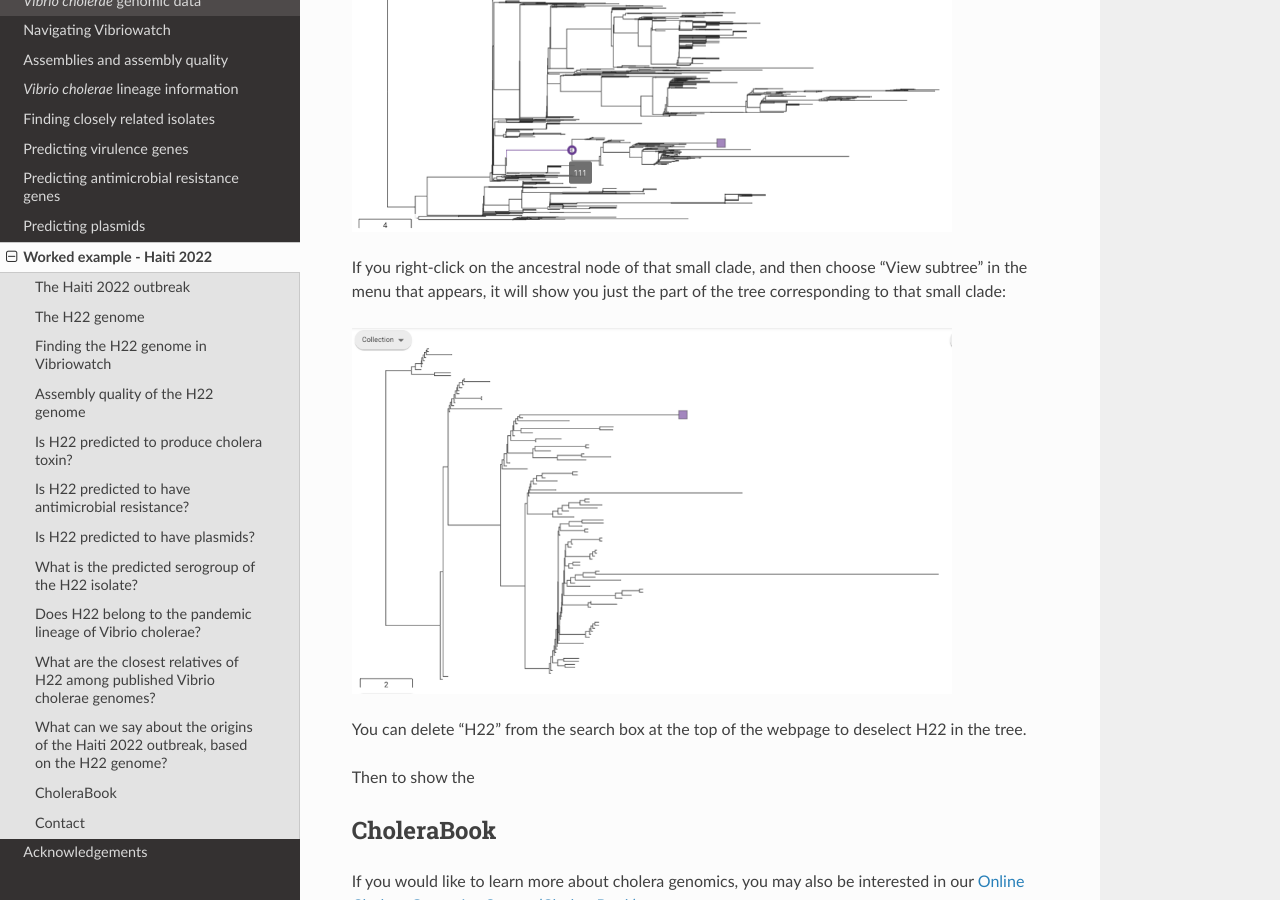
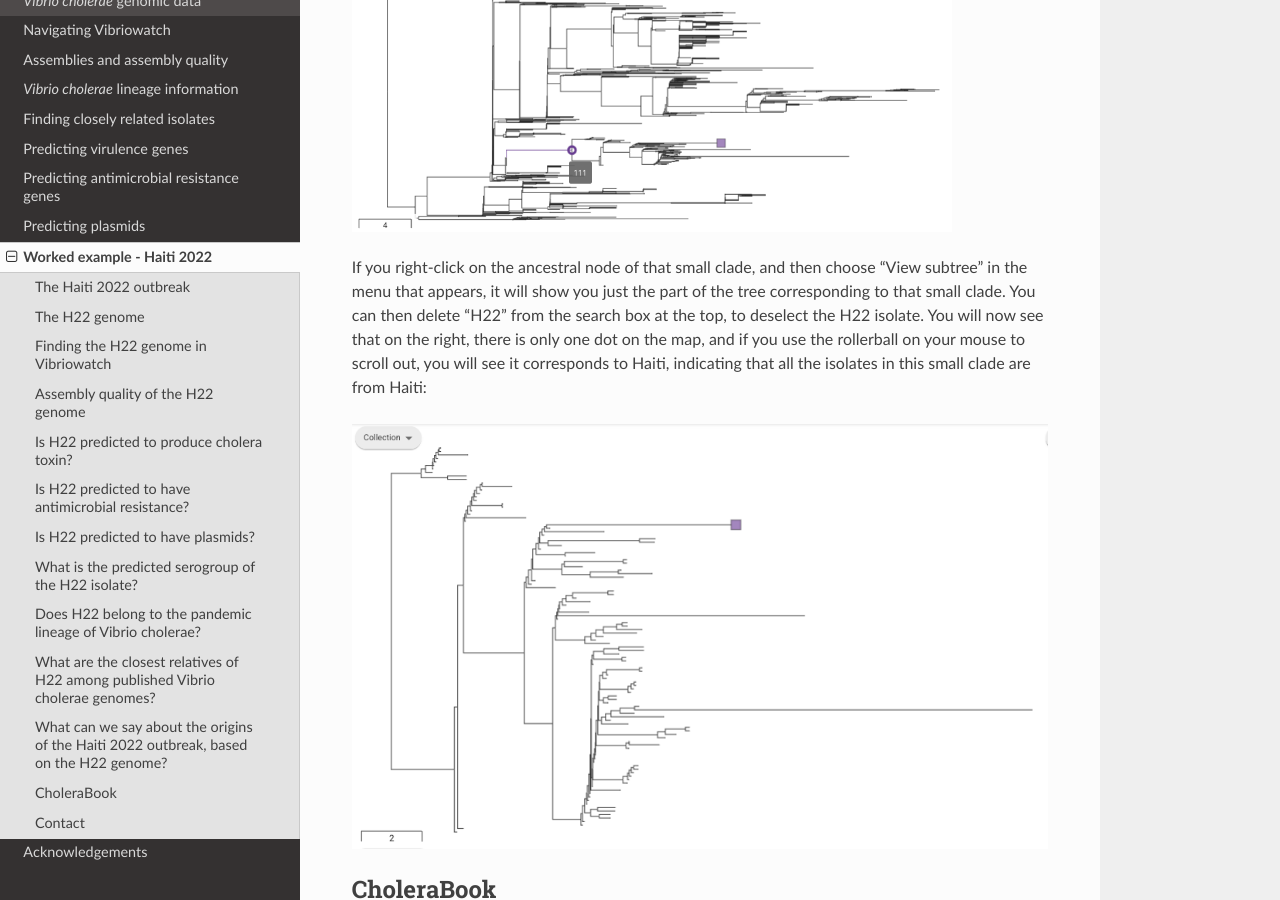
Before and after one commit to avrilcoghlan/vibriowatch, a Sphinx documentation site: the page built from docs/source/haiti.rst, in a window 1280 px wide and 900 px high, scrolled down 14454 px. Built offline with Sphinx 7.4.7 and the Read the Docs theme 3.1.0, drawn with Linux system fonts in a browser that asks for light colours.

Commit message:
Update haiti.rst

```diff
--- a/docs/source/haiti.rst
+++ b/docs/source/haiti.rst
@@ -301,14 +301,13 @@ are 111 isolates in that small clade (group) of isolates.
   :width: 600
 
 If you right-click on the ancestral node of that small clade, and then choose "View subtree" in the menu that appears, it will
-show you just the part of the tree corresponding to that small clade:
+show you just the part of the tree corresponding to that small clade.
+You can then delete "H22" from the search box at the top, to deselect the H22 isolate. You will now see that on the right, there
+is only one dot on the map, and if you use the rollerball on your mouse to scroll out, you will see it corresponds to Haiti,
+indicating that all the isolates in this small clade are from Haiti:
 
 .. image:: Picture138.png
-  :width: 600
-
-You can delete "H22" from the search box at the top of the webpage to deselect H22 in the tree.
-
-Then to show the
+  :width: 800
 
 
 CholeraBook
```
